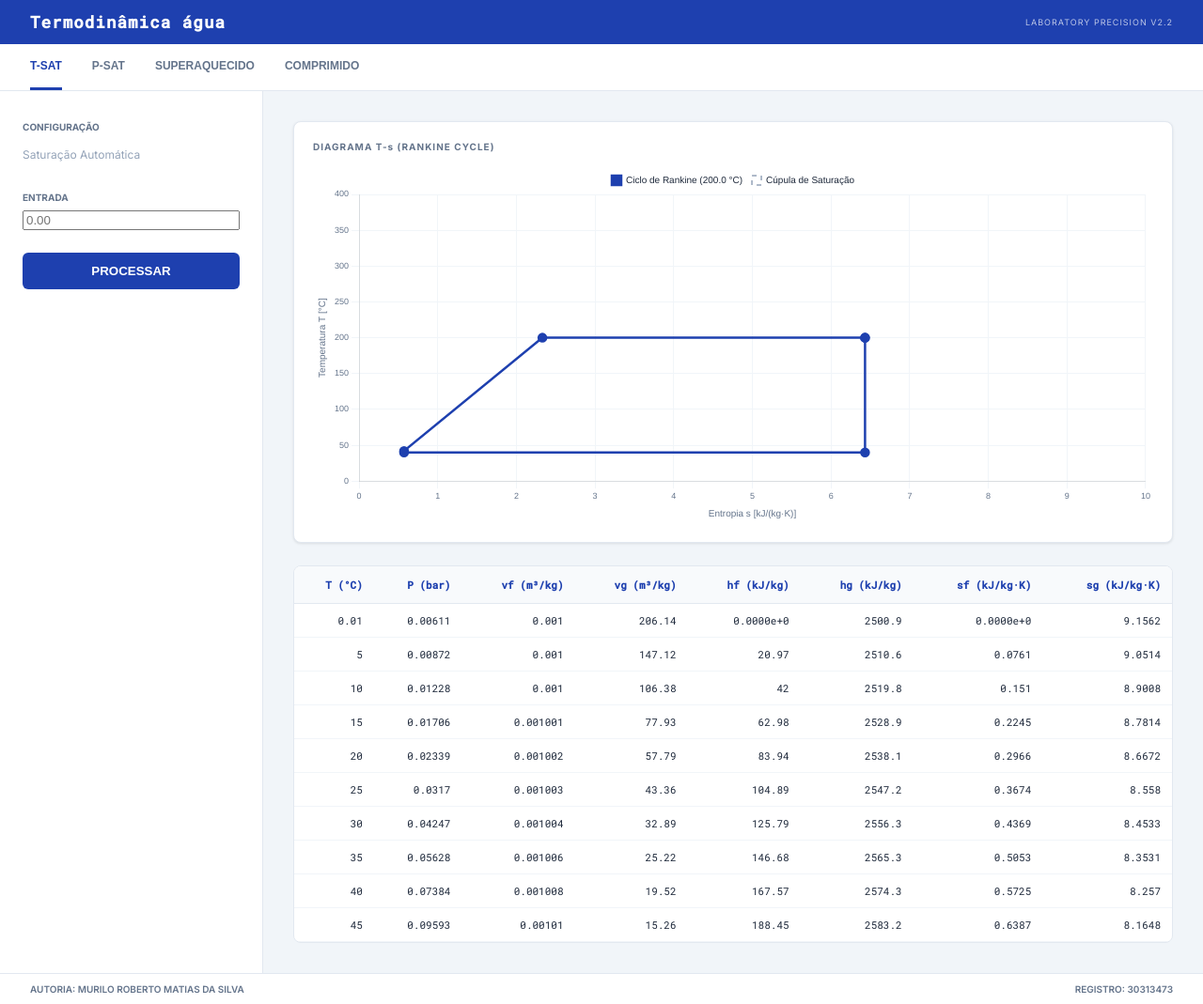
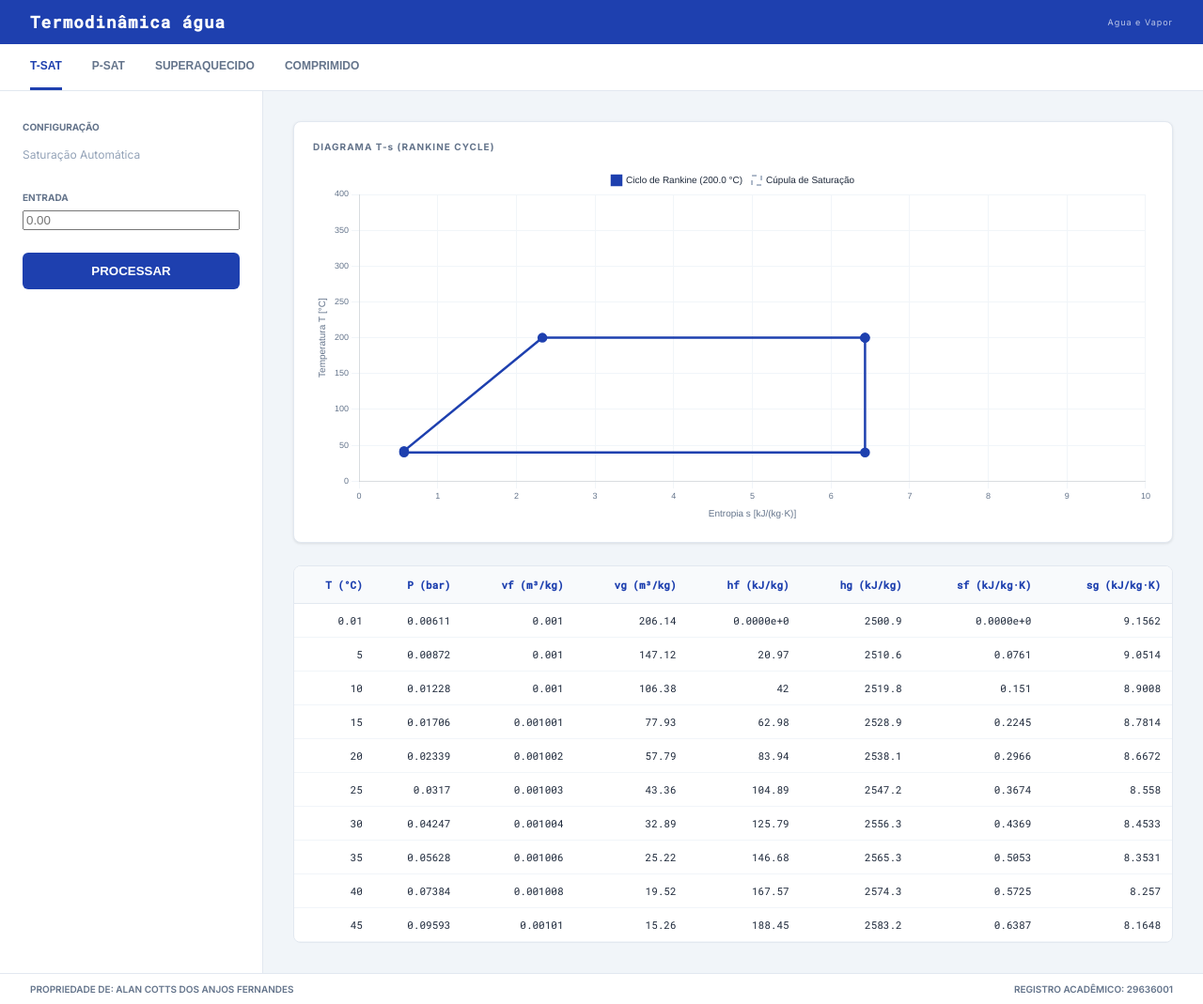
Before and after one commit to samuel-rbt/projeto-alan, a React (Vite) app: page / in a window 1280 px wide. Shown: the whole page at 94% size. Built offline with nearby package versions, Linux system fonts and the light colour scheme.

Commit message:
add: projetoo

```diff
--- a/src/App.jsx
+++ b/src/App.jsx
@@ -79,7 +79,7 @@ export default function App() {
     <div className={styles.app}>
       <header className={styles.header}>
         <div className={styles.logoTitle}>Termodinâmica água</div>
-        <div className={styles.headerRight}>LABORATORY PRECISION V2.2</div>
+        <div className={styles.headerRight}>Agua e Vapor</div>
       </header>
 
       <nav className={styles.topNav}>
@@ -120,7 +120,7 @@ export default function App() {
         <main className={styles.contentArea}>
           <div className={styles.analyzerContainer}>
 
-            {/* 1. GRÁFICO NO TOPO (Igual à imagem) */}
+            {/* 1. GRÁFICO  */}
             <div className={styles.dataCard}>
               <div className={styles.cardHeader}>DIAGRAMA T-s (RANKINE CYCLE)</div>
               <div className={styles.chartBox}>
@@ -165,8 +165,8 @@ export default function App() {
       </div>
 
       <footer className={styles.footer}>
-        <div>AUTORIA: MURILO ROBERTO MATIAS DA SILVA</div>
-        <div>REGISTRO: 30313473</div>
+        <div>PROPRIEDADE DE: ALAN COTTS DOS ANJOS FERNANDES </div>
+        <div>REGISTRO ACADÊMICO: 29636001</div>
       </footer>
     </div>
   )
```
Also changed, not shown: index.html (+1 -1 lines).
